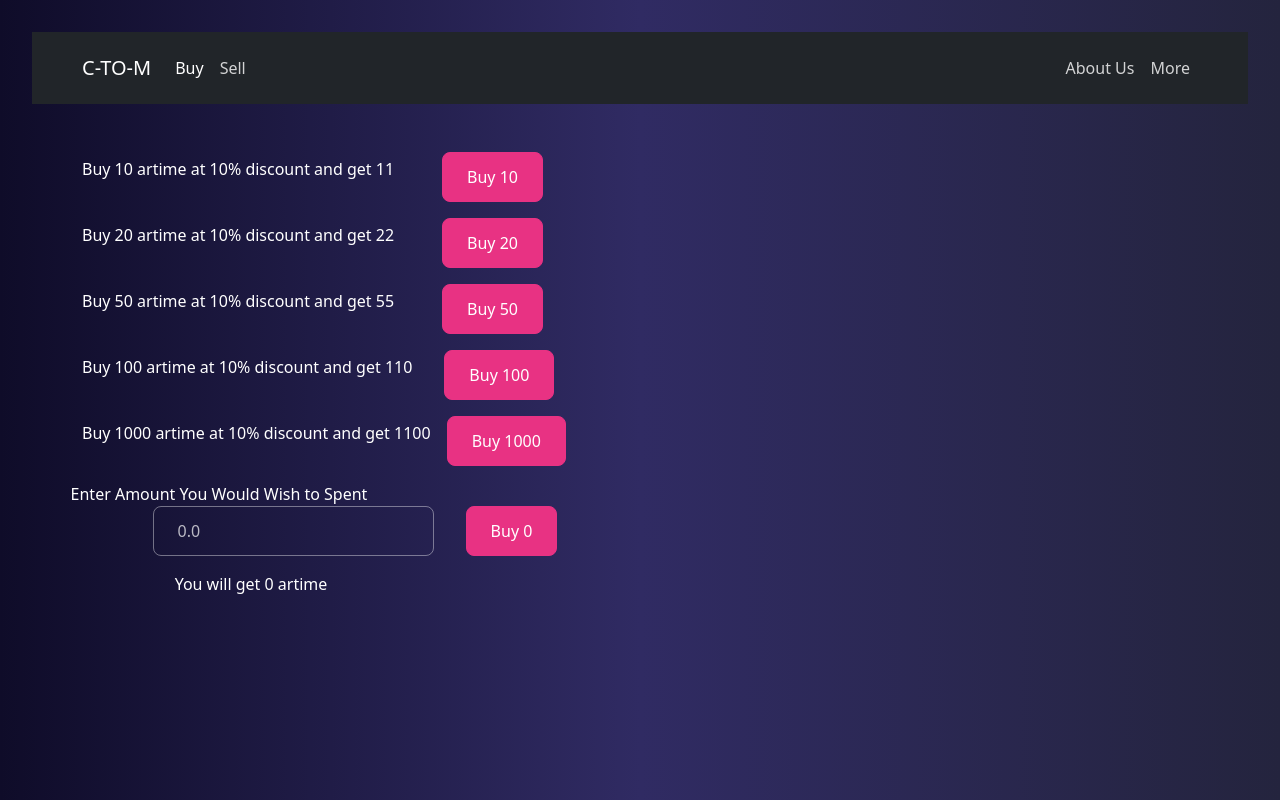
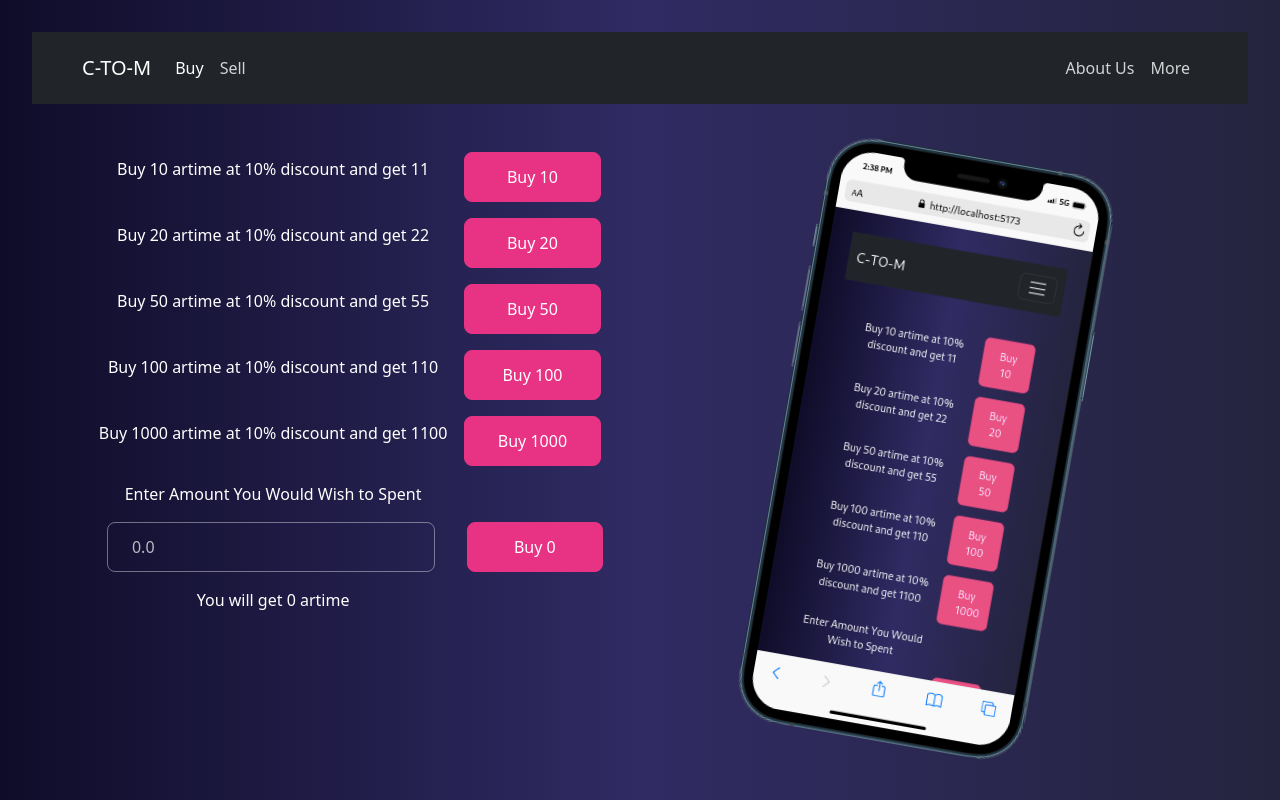
Before and after one commit to SHARKZTECH/c_to_m, a React (Vite) app: page /buy in a window 1280 px wide. Built offline with nearby package versions, Linux system fonts and the light colour scheme.

Commit message:
buy comp

```diff
--- a/src/App.css
+++ b/src/App.css
@@ -8,3 +8,12 @@
   min-height: 100vh;
   width: 100%;
 }
+
+
+.img img{
+  rotate: 10deg;
+  transition: all 0.5s ease;
+}
+.img img:hover{
+  rotate: 0deg;
+}
--- a/src/BuyComp.jsx
+++ b/src/BuyComp.jsx
@@ -1,55 +1,81 @@
 import React, { useState } from 'react'
 import { Container,Row,Col, Button, Form } from 'react-bootstrap'
+import IMG from "./assets/mobile.png";
 
 const BuyComp = () => {
   const [amount,setAmount]=useState(0);
+
+  const handleClick=(a)=>{
+    alert(a);
+  }
 
   return (
     <Container className="mt-4">
       <Row>
         <Col md={6}>
-          <div className="d-flex align-items-center mb-2 gap-4">
-          <p >Buy 10 artime at 10% discount  and get 11</p>
-          <Button>Buy 10</Button>
+          <div className="d-flex align-items-center mb-2">
+          <p
+          style={{width:"70%"}}>Buy 10 artime at 10% discount  and get 11</p>
+          <Button
+          onClick={()=>handleClick(10)}
+          style={{width:"25%"}}>Buy 10</Button>
           </div>
 
-            <div className="d-flex align-items-center mb-2 gap-4">
-          <p >Buy 20 artime at 10% discount and get 22 </p>
-          <Button>Buy 20</Button>
+            <div className="d-flex align-items-center mb-2">
+          <p
+           style={{width:"70%"}}>Buy 20 artime at 10% discount and get 22 </p>
+          <Button
+          onClick={()=>handleClick(20)}
+          style={{width:"25%"}}>Buy 20</Button>
           </div>
 
-           <div className="d-flex align-items-center mb-2 gap-4">
-          <p >Buy 50 artime at 10% discount and get 55</p>
-          <Button>Buy 50</Button>
+           <div className="d-flex align-items-center mb-2 ">
+          <p
+           style={{width:"70%"}}>Buy 50 artime at 10% discount and get 55</p>
+          <Button
+          onClick={()=>handleClick(50)}
+          style={{width:"25%"}}>Buy 50</Button>
           </div>
 
-          <div className="d-flex align-items-center mb-2 gap-3">
-          <p >Buy 100 artime at 10% discount  and get 110</p>
-          <Button>Buy 100</Button>
+          <div className="d-flex align-items-center mb-2">
+          <p
+           style={{width:"70%"}}>Buy 100 artime at 10% discount  and get 110</p>
+          <Button
+          onClick={()=>handleClick(100)}
+          style={{width:"25%"}}>Buy 100</Button>
           </div>
 
-          <div className="d-flex align-items-center mb-2 gap-2">
-          <p >Buy 1000 artime at 10% discount  and get 1100</p>
-          <Button>Buy 1000</Button>
+          <div className="d-flex align-items-center mb-2">
+          <p
+           style={{width:"70%"}}>Buy 1000 artime at 10% discount  and get 1100</p>
+          <Button
+          onClick={()=>handleClick(1000)}
+          style={{width:"25%"}}>Buy 1000</Button>
           </div>
 
           <div>
              <p
-             style={{"padding": "0", "margin": "0","marginLeft":"-17rem"}}
+             style={{width:"70%"}}
              >Enter Amount You Would Wish to Spent</p>
              <div className="d-flex align-items-center justify-content-center mb-2 gap-3 ">
-             <Form.Group>
+             <Form.Group
+             style={{width:"60%"}}>
                 <Form.Control type="number" placeholder="0.0" onChange={(e)=>setAmount(e.target.value)}/>
              </Form.Group>
-            <Button>Buy {amount}</Button>
+            <Button
+            onClick={()=>handleClick(amount)}
+            style={{width:"25%"}}>Buy {amount}</Button>
              </div>
              <p
-             style={{"padding": "0", "margin": "0","marginLeft":"-13rem"}}
+             style={{width:"70%"}}
              >You will get {amount * 1.1} artime</p>
           </div>
         </Col>
-
-
+        <Col>
+           <div className='img'>
+              <img src={IMG} alt='c_2_m'/>
+            </div>
+        </Col>
       </Row>
     </Container>
   )
```
Also changed, not shown: src/assets/mobile.png (added).
